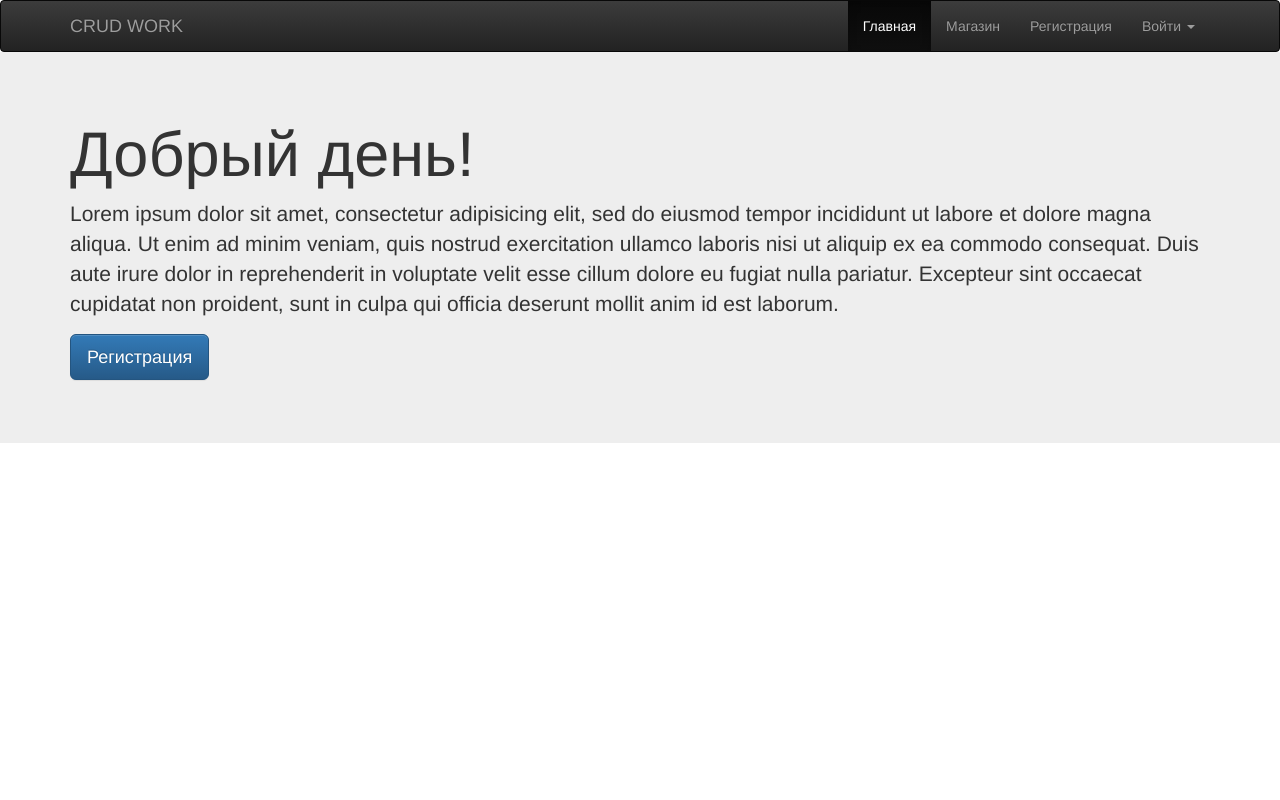
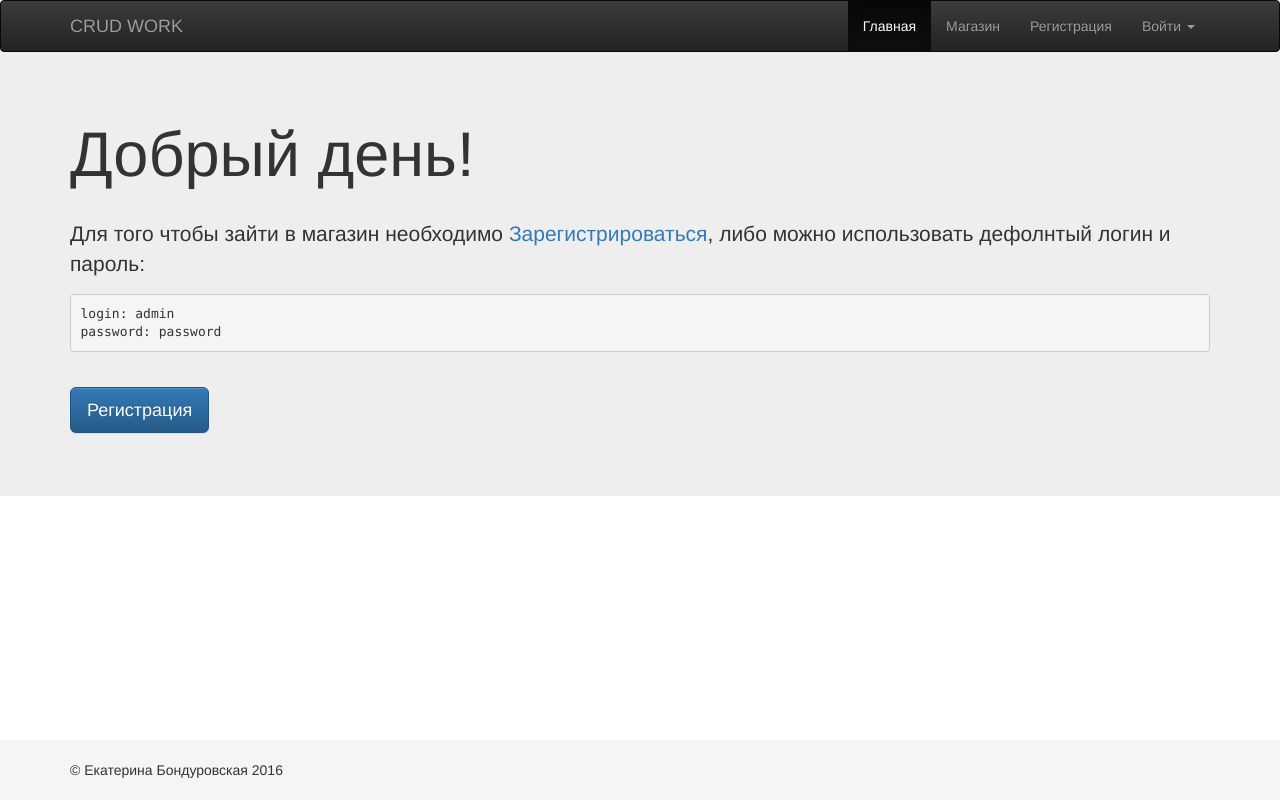
Before and after one commit to ucozlab/crudtask, a PHP site: page / in a window 1280 px wide. Run offline with PHP 8.4, Linux system fonts and the light colour scheme; some libraries are stand-ins or nearby versions.

Commit message:
added Katya's copyright

```diff
--- a/add.php
+++ b/add.php
@@ -18,6 +18,7 @@
     </head>
 
     <body>
+        <div id="wrap">
             <nav class="navbar navbar-inverse">
                 <div class="container">
                     <div class="navbar-header">
@@ -117,6 +118,10 @@
                     <?php mysql_close(); ?>
                 </div>
             </div>
+            <div id="push"></div>
+        </div>
+        <?php require("footer.php"); ?>
+
     </body>
 
     </html>
--- a/css/my.css
+++ b/css/my.css
@@ -1,3 +1,39 @@
 .goods_img{height: 160px;}
 .goods_img img{max-height: 160px;}
 .goods_desc{height:80px;overflow: hidden;margin:5px 0;}
+html,
+      body {
+        height: 100%;
+        /* The html and body elements cannot have any padding or margin. */
+      }
+
+      /* Wrapper for page content to push down footer */
+      #wrap {
+        min-height: 100%;
+        height: auto !important;
+        height: 100%;
+        /* Negative indent footer by it's height */
+        margin: 0 auto -60px;
+      }
+
+      /* Set the fixed height of the footer here */
+      #push,
+      #footer {
+        height: 60px;
+      }
+      #footer {
+        background-color: #f5f5f5;
+      }
+
+      /* Lastly, apply responsive CSS fixes as necessary */
+      @media (max-width: 767px) {
+        #footer {
+          margin-left: -20px;
+          margin-right: -20px;
+          padding-left: 20px;
+          padding-right: 20px;
+        }
+      }
+      .container .credit {
+        margin: 20px 0;
+      }
--- /dev/null
+++ b/footer.php
@@ -0,0 +1,5 @@
+<div id="footer">
+    <div class="container">
+        <p class="muted credit">&copy; Екатерина Бондуровская 2016</p>
+    </div>
+</div>
--- a/index.php
+++ b/index.php
@@ -57,6 +57,7 @@
 		<?php require("links.php"); ?>
     </head>
     <body>
+        <div id="wrap">
             <nav class="navbar navbar-inverse" style="margin-bottom: 0;">
                 <div class="container">
                     <div class="navbar-header">
@@ -96,9 +97,16 @@
             <div class="jumbotron">
                 <div class="container">
                     <h1>Добрый день!</h1>
-                <p>Lorem ipsum dolor sit amet, consectetur adipisicing elit, sed do eiusmod tempor incididunt ut labore et dolore magna aliqua. Ut enim ad minim veniam, quis nostrud exercitation ullamco laboris nisi ut aliquip ex ea commodo consequat. Duis aute irure dolor in reprehenderit in voluptate velit esse cillum dolore eu fugiat nulla pariatur. Excepteur sint occaecat cupidatat non proident, sunt in culpa qui officia deserunt mollit anim id est laborum.</p>
+                    <br/>
+                    <p>Для того чтобы зайти в магазин необходимо <a href="register.php">Зарегистрироваться</a>, либо можно использовать дефолнтый логин и пароль:<br/>
+                    <pre>login: admin<br/>password: password</pre>
+                    </p>
+                    <br/>
                     <p><a class="btn btn-primary btn-lg" href="register.php" role="button">Регистрация</a></p>
                 </div>
             </div>
+            <div id="push"></div>
+        </div>
+        <?php require("footer.php"); ?>
     </body>
 </html>
```
Also changed, not shown: edit.php (+13 -3 lines), register.php (+7 -1 lines), shop.php (+11 -4 lines). Lines whose indentation alone changed are shown as unchanged.
